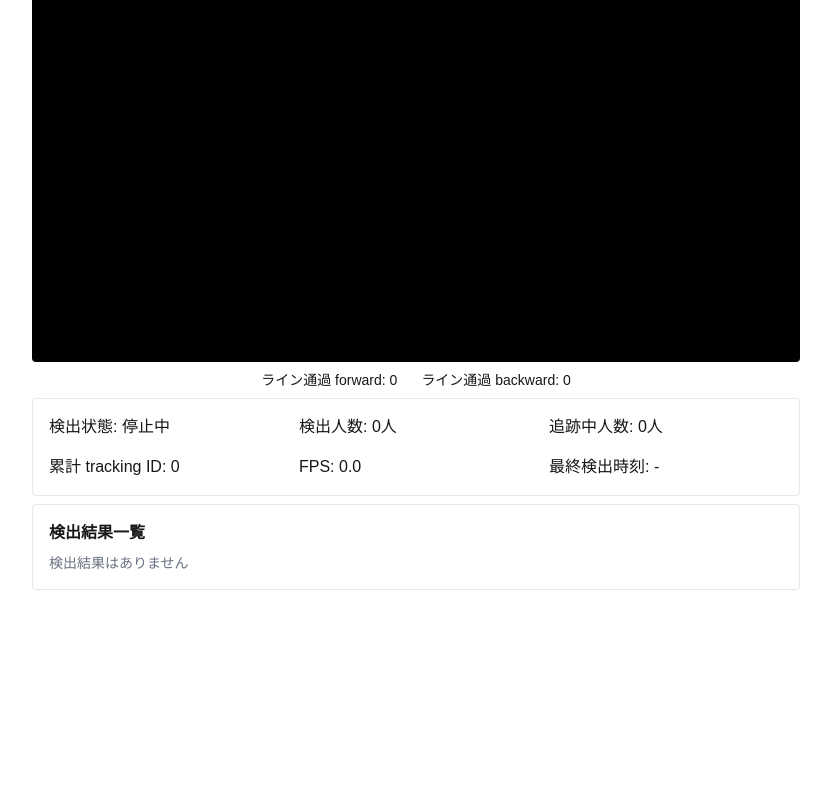
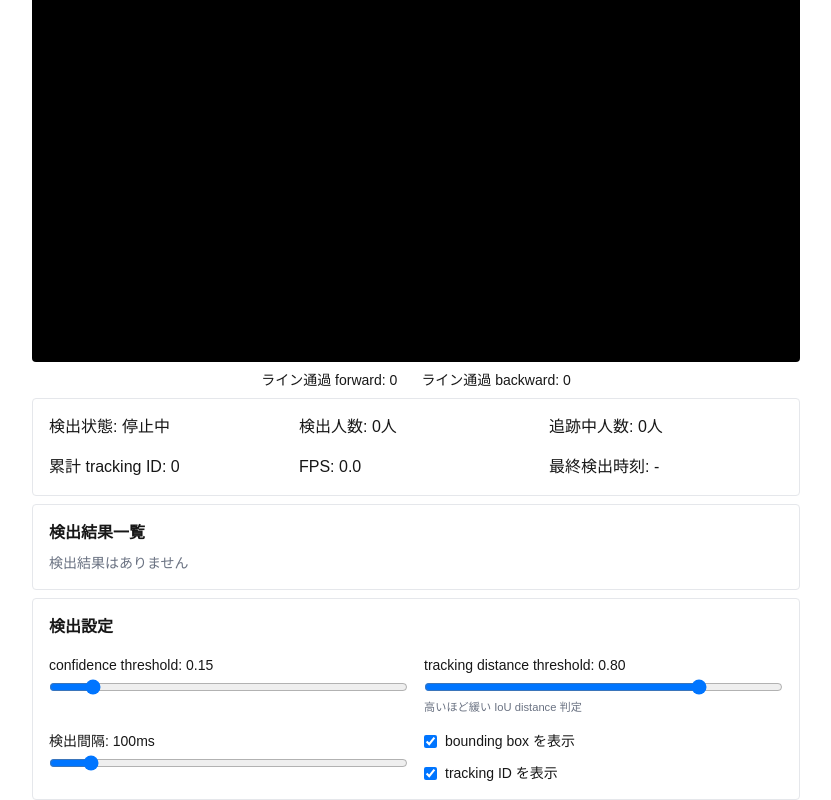
Before and after one commit to pj-hoakari/tolo-web, a Next.js app: page /tenant/1/event/1/observation in a window 1280 px wide. Shown: the part 214-1014 px from the top of the page, without its empty margins (224-1055 px from the left). Before the commit the page ends 804 px from the top, so only its background shows below. Built offline with nearby package versions, Linux system fonts and the light colour scheme; what @pj-hoakari/web-crowd-detection-utils would draw is missing.

Commit message:
feat: Add configurable detection settings for confidence threshold and tracking distance

```diff
--- a/src/features/tenant/observation/components/CrowdDetectionView.tsx
+++ b/src/features/tenant/observation/components/CrowdDetectionView.tsx
@@ -13,6 +13,14 @@ type DetectionMetrics = {
   detections: TrackedDetection[];
 };
 
+type DetectionSettings = {
+  confidenceThreshold: number;
+  trackingDistanceThreshold: number;
+  detectionInterval: number;
+  showBoundingBoxes: boolean;
+  showTrackingIds: boolean;
+};
+
 const INITIAL_METRICS: DetectionMetrics = {
   detectedCount: 0,
   trackedCount: 0,
@@ -20,6 +28,14 @@ const INITIAL_METRICS: DetectionMetrics = {
   fps: 0,
   lastDetectedAt: null,
   detections: [],
+};
+
+const INITIAL_SETTINGS: DetectionSettings = {
+  confidenceThreshold: 0.15,
+  trackingDistanceThreshold: 0.8,
+  detectionInterval: 100,
+  showBoundingBoxes: true,
+  showTrackingIds: true,
 };
 
 const STATUS_LABELS: Record<DetectCrowdStatus, string> = {
@@ -46,6 +62,7 @@ export function CrowdDetectionView({
   const canvasRef = useRef<HTMLCanvasElement>(null);
   const [lineCount, setLineCount] = useState({ forward: 0, backward: 0 });
   const [metrics, setMetrics] = useState<DetectionMetrics>(INITIAL_METRICS);
+  const [settings, setSettings] = useState<DetectionSettings>(INITIAL_SETTINGS);
 
   useEffect(() => {
     if (videoRef.current) {
@@ -63,6 +80,7 @@ export function CrowdDetectionView({
     }
 
     let animationFrameId = 0;
+    let timeoutId = 0;
     let cancelled = false;
     let previousFrameAt = performance.now();
 
@@ -82,7 +100,10 @@ export function CrowdDetectionView({
       }
 
       try {
-        const frame = await detectCrowdFrame(video);
+        const frame = await detectCrowdFrame(video, {
+          confidenceThreshold: settings.confidenceThreshold,
+          trackingDistanceThreshold: settings.trackingDistanceThreshold,
+        });
 
         if (cancelled) {
           return;
@@ -110,20 +131,24 @@ export function CrowdDetectionView({
         for (const detection of frame.detections) {
           const width = detection.x2 - detection.x1;
           const height = detection.y2 - detection.y1;
-          const label = `Person #${detection.trackId} ${Math.round(
-            detection.score * 100,
-          )}%`;
+          const label = settings.showTrackingIds
+            ? `Person #${detection.trackId} ${Math.round(detection.score * 100)}%`
+            : `${Math.round(detection.score * 100)}%`;
 
+          if (settings.showBoundingBoxes) {
             context.strokeStyle = "#22c55e";
-          context.fillStyle = "#22c55e";
             context.strokeRect(detection.x1, detection.y1, width, height);
+          }
 
+          if (settings.showBoundingBoxes || settings.showTrackingIds) {
             const labelWidth = context.measureText(label).width + 12;
             const labelHeight = Math.max(22, canvas.width / 32);
             const labelY = Math.max(0, detection.y1 - labelHeight);
+            context.fillStyle = "#22c55e";
             context.fillRect(detection.x1, labelY, labelWidth, labelHeight);
             context.fillStyle = "#052e16";
             context.fillText(label, detection.x1 + 6, labelY + labelHeight - 6);
+          }
         }
 
         setLineCount((current) =>
@@ -145,7 +170,9 @@ export function CrowdDetectionView({
           detections: frame.detections,
         }));
 
+        timeoutId = window.setTimeout(() => {
           animationFrameId = requestAnimationFrame(detectFrame);
+        }, settings.detectionInterval);
       } catch (cause) {
         if (!cancelled) {
           onDetectionError(cause);
@@ -157,9 +184,10 @@ export function CrowdDetectionView({
 
     return () => {
       cancelled = true;
+      clearTimeout(timeoutId);
       cancelAnimationFrame(animationFrameId);
     };
-  }, [status, onDetectionError]);
+  }, [status, onDetectionError, settings]);
 
   return (
     <div className="flex flex-col items-center gap-2 w-full">
@@ -216,6 +244,93 @@ export function CrowdDetectionView({
           </ul>
         )}
       </section>
+      <section className="grid w-full max-w-3xl gap-4 rounded border border-gray-200 p-4 sm:grid-cols-2">
+        <h3 className="font-bold sm:col-span-2">検出設定</h3>
+        <label className="flex flex-col gap-1 text-sm">
+          <span>
+            confidence threshold: {settings.confidenceThreshold.toFixed(2)}
+          </span>
+          <input
+            type="range"
+            min="0.05"
+            max="1"
+            step="0.05"
+            value={settings.confidenceThreshold}
+            onChange={(event) =>
+              setSettings((current) => ({
+                ...current,
+                confidenceThreshold: Number(event.target.value),
+              }))
+            }
+          />
+        </label>
+        <label className="flex flex-col gap-1 text-sm">
+          <span>
+            tracking distance threshold:{" "}
+            {settings.trackingDistanceThreshold.toFixed(2)}
+          </span>
+          <input
+            type="range"
+            min="0.1"
+            max="1"
+            step="0.05"
+            value={settings.trackingDistanceThreshold}
+            onChange={(event) =>
+              setSettings((current) => ({
+                ...current,
+                trackingDistanceThreshold: Number(event.target.value),
+              }))
+            }
+          />
+          <small className="text-gray-500">
+            高いほど緩い IoU distance 判定
+          </small>
+        </label>
+        <label className="flex flex-col gap-1 text-sm">
+          <span>検出間隔: {settings.detectionInterval}ms</span>
+          <input
+            type="range"
+            min="0"
+            max="1000"
+            step="50"
+            value={settings.detectionInterval}
+            onChange={(event) =>
+              setSettings((current) => ({
+                ...current,
+                detectionInterval: Number(event.target.value),
+              }))
+            }
+          />
+        </label>
+        <div className="flex flex-col gap-3 text-sm">
+          <label className="flex items-center gap-2">
+            <input
+              type="checkbox"
+              checked={settings.showBoundingBoxes}
+              onChange={(event) =>
+                setSettings((current) => ({
+                  ...current,
+                  showBoundingBoxes: event.target.checked,
+                }))
+              }
+            />
+            bounding box を表示
+          </label>
+          <label className="flex items-center gap-2">
+            <input
+              type="checkbox"
+              checked={settings.showTrackingIds}
+              onChange={(event) =>
+                setSettings((current) => ({
+                  ...current,
+                  showTrackingIds: event.target.checked,
+                }))
+              }
+            />
+            tracking ID を表示
+          </label>
+        </div>
+      </section>
       {status === "error" && error && <p className="text-red-600">{error}</p>}
     </div>
   );
--- a/src/features/tenant/observation/utils/detectCrowd.ts
+++ b/src/features/tenant/observation/utils/detectCrowd.ts
@@ -22,7 +22,6 @@ import {
 const MODEL_PATH =
   process.env.NEXT_PUBLIC_CROWD_DETECTION_MODEL_PATH ?? "/models/yolov8n.onnx";
 const INPUT_SIZE = 640;
-const CONFIDENCE_THRESHOLD = 0.15;
 const STATIC_SUPPRESS_FACTOR = 0.3;
 
 let detectorPromise: Promise<YoloDetector> | null = null;
@@ -43,6 +42,11 @@ export type CrowdDetectionFrame = {
   totalTrackedCount: number;
   countingLine: Line;
   lineCount: LineCount;
+};
+
+export type CrowdDetectionOptions = {
+  confidenceThreshold: number;
+  trackingDistanceThreshold: number;
 };
 
 async function fetchModel(): Promise<ArrayBuffer> {
@@ -66,6 +70,7 @@ async function createPersonDetector(): Promise<YoloDetector> {
     postprocess: {
       format: "auto" as const,
       classFilter: [0],
+      confThreshold: 0.05,
     },
   };
 
@@ -97,6 +102,7 @@ export function initializeCrowdDetector(): Promise<YoloDetector> {
 
 export async function detectCrowdFrame(
   video: HTMLVideoElement,
+  options: CrowdDetectionOptions,
 ): Promise<CrowdDetectionFrame> {
   const detector = await initializeCrowdDetector();
   capturer ??= createLetterboxCapturer({ inputSize: INPUT_SIZE });
@@ -105,12 +111,18 @@ export async function detectCrowdFrame(
   const backgroundReady = backgroundSubtractor.update(imageData);
 
   if (backgroundReady) {
-    detections = backgroundSubtractor
-      .suppressStatic(detections, STATIC_SUPPRESS_FACTOR)
-      .filter((detection) => detection.score >= CONFIDENCE_THRESHOLD);
+    detections = backgroundSubtractor.suppressStatic(
+      detections,
+      STATIC_SUPPRESS_FACTOR,
+    );
   }
 
+  detections = detections.filter(
+    (detection) => detection.score >= options.confidenceThreshold,
+  );
+
   const sourceDetections = reverseLetterboxBoxes(detections, params);
+  tracker.matchThresh = options.trackingDistanceThreshold;
   const trackedDetections = tracker.update(sourceDetections);
   const countingLine: Line = {
     id: "observation-line",
```
Lines whose indentation alone changed are shown as unchanged.
